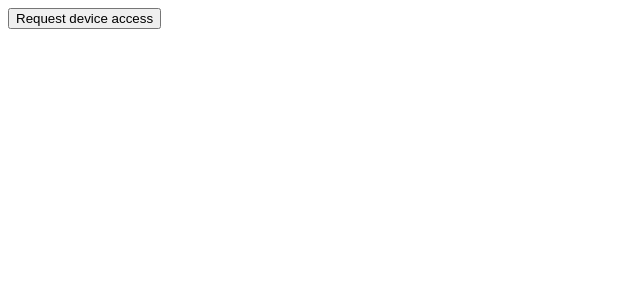
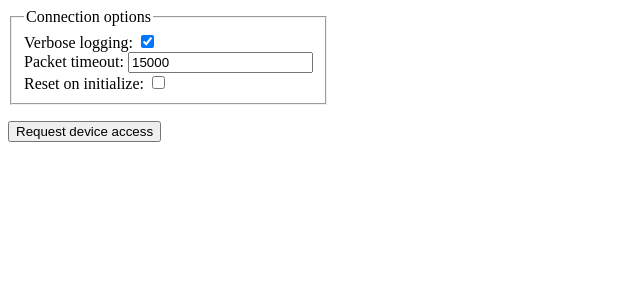
Before and after one commit to r3pwn/libmjolnir, a Vue app in the folder example/: page / in a window 1280 px wide. Shown: the top 300 px of the page, without its empty margins (0-640 px from the left). Built offline with nearby package versions, Linux system fonts and the light colour scheme.

Commit message:
feat(example): allow changing connection options

```diff
--- a/example/src/App.vue
+++ b/example/src/App.vue
@@ -7,7 +7,13 @@
   const devicePit = ref(undefined as libpit.PitData | undefined);
   const connectedDevice = ref({} as OdinDevice);
 
+  const verboseLogging = ref(true);
+  const defaultTimeout = ref(15000);
+  const resetOnInit = ref(false);
+
+
   async function setupDevice (device: OdinDevice) {
+    console.log(device.usbDevice);
     await device.initialize();
 
     connectedDevice.value = device;
@@ -24,7 +30,11 @@
   }
 
   function requestDeviceAccess () {
-    libmjolnir.requestDevice({ logging: true, timeout: 15000 })
+    libmjolnir.requestDevice({
+      logging: verboseLogging.value,
+      timeout: defaultTimeout.value,
+      resetOnInit: resetOnInit.value
+    })
       .then(setupDevice);
   }
 
@@ -38,10 +48,25 @@
 </script>
 
 <template>
+  <fieldset class="connection-options">
+    <legend>Connection options</legend>
+    <div>
+      <label>Verbose logging: </label>
+      <input type="checkbox" v-model="verboseLogging" />
+    </div>
+    <div>
+      <label>Packet timeout: </label>
+      <input type="number" v-model="defaultTimeout" />
+    </div>
+    <div>
+      <label>Reset on initialize: </label>
+      <input type="checkbox" v-model="resetOnInit" />
+    </div>
+  </fieldset>
   <button @click="requestDeviceAccess">Request device access</button>
   <p v-if="hasDevice">
     <p v-if="devicePit?.entries?.length">
-      <div>board type: {{ devicePit.pitName }}</div>
+      <div>board type: {{ devicePit.boardType }}</div>
       <button @click="rebootDevice">Reboot device</button>
       <template v-for="(entry, index) in devicePit.entries">
         <partition-entry
@@ -60,4 +85,11 @@
       color-scheme: dark;
     }
   }
+
+  .connection-options {
+    display: flex;
+    flex-direction: column;
+    width: fit-content;
+    margin-bottom: 1rem;
+  }
 </style>
--- a/example/src/components/PartitionEntry.vue
+++ b/example/src/components/PartitionEntry.vue
@@ -1,10 +1,10 @@
 <script setup lang="ts">
-  import { ref } from 'vue';
+  import { PropType, ref } from 'vue';
   import { libpit } from 'libmjolnir';
 
   defineProps({
     entry: {
-      type: libpit.PitEntry,
+      type: Object as PropType<libpit.PitEntry>,
       required: true
     }
   });
```
Also changed, not shown: 1 other file (tests, documents, lock files or other folders).
